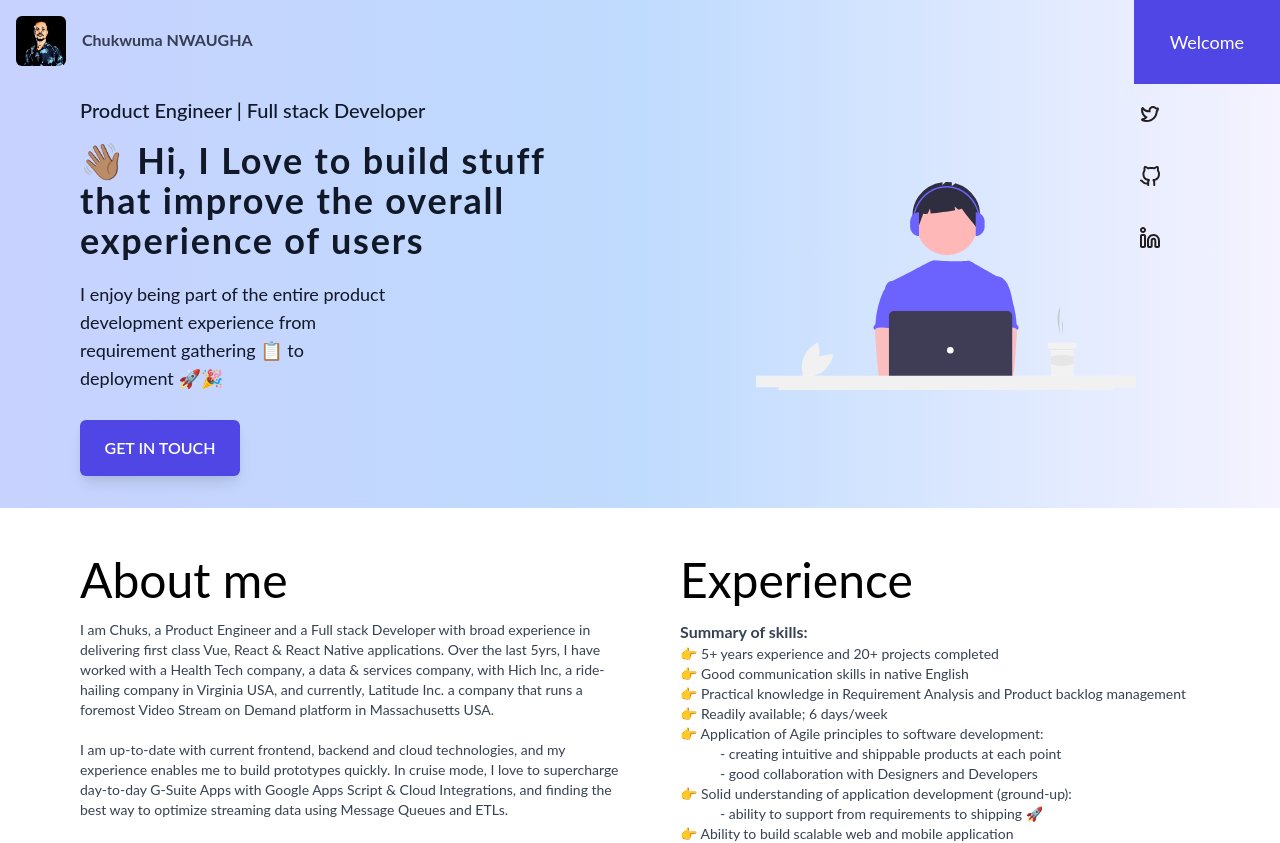
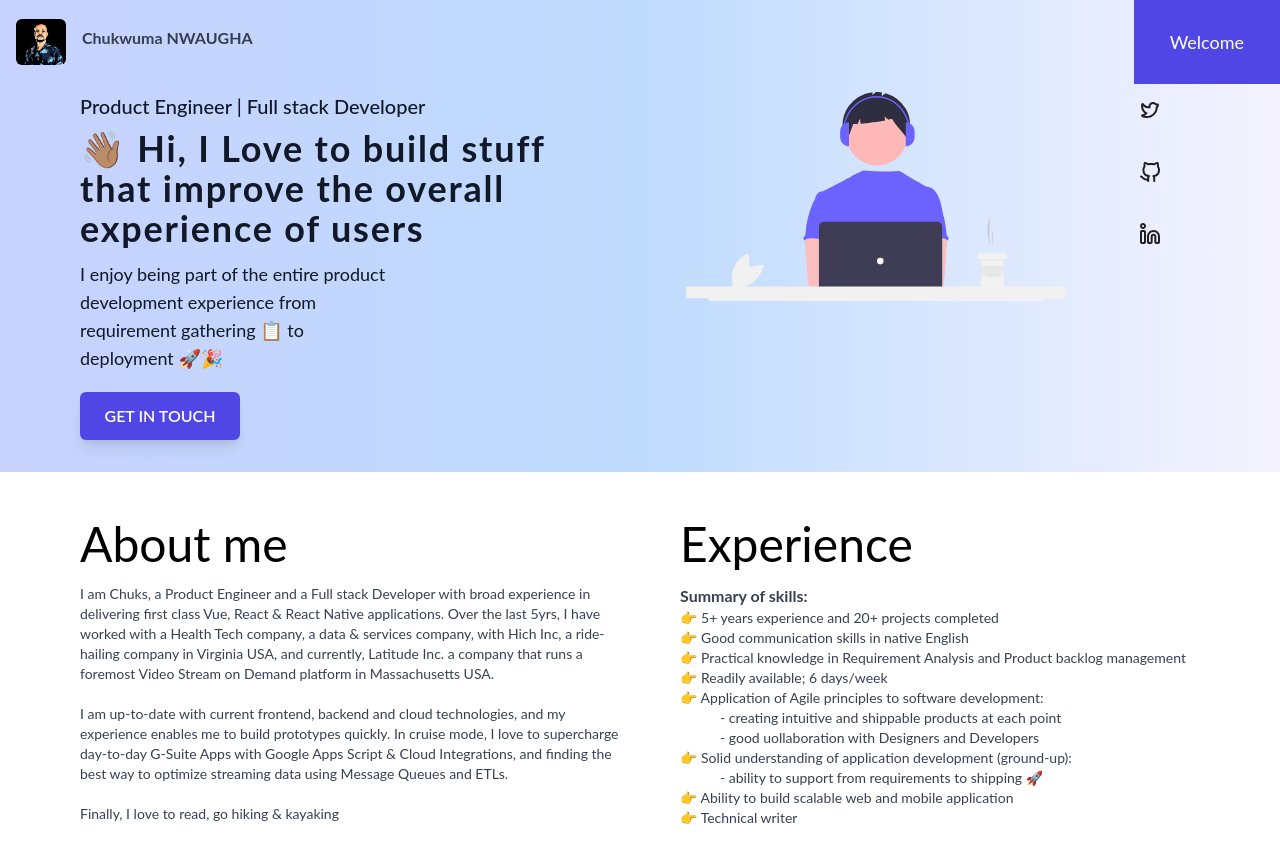
Before and after one commit to nwaughachukwuma/portfolio, a Next.js app: page / in a window 1280 px wide. Shown: the top 843 px of the page. Built offline with nearby package versions, Linux system fonts and the light colour scheme.

Commit message:
Replace next/image with img; use prefix-path add next export

```diff
--- a/components/sections/about.tsx
+++ b/components/sections/about.tsx
@@ -1,4 +1,4 @@
-import React, { useEffect, useCallback, useState } from 'react'
+import React from 'react'
 
 export function About() {
     return (
@@ -19,7 +19,7 @@ export function About() {
                     <div className="text-gray-700">
                         <b>Summary of skills:</b>
                         <br/>
-                        <ol type="a" className="text-sm sm:text-md">
+                        <ul className="text-sm sm:text-md">
                             <li>
                                 👉 5+ years experience and 20+ projects completed <br />
                             </li>
@@ -39,7 +39,7 @@ export function About() {
                                         - creating intuitive and shippable products at each point
                                     </li>
                                     <li>
-                                        - good collaboration with Designers and Developers
+                                        - good uollaboration with Designers and Developers
                                     </li>
                                 </ul>
                             </li>
@@ -57,7 +57,7 @@ export function About() {
                             <li>
                                 👉 <a role="link" target="_blank" rel="noopener noreferrer" href="https://medium.com/@c.nwaugha">Technical writer</a>
                             </li>
-                        </ol>
+                        </ul>
                     </div>
                 </div>
             </div>
--- a/components/sections/hero.tsx
+++ b/components/sections/hero.tsx
@@ -1,12 +1,12 @@
 import React from 'react'
 import Social from './social'
-import Image from 'next/image'
+import { prefix } from '../../utils/prefix';
 
 export function Hero() {
     return (
         <div className="block w-full px-5 mt-2 sm:px-0 sm:w-full">
-            <div className="flex justify-between">
-                <div className="grid mx-auto sm:ml-20">
+            <div className="flex flex-col sm:flex-row sm:justify-between">
+                <div className="grid sm:mx-auto place-content-center sm:ml-20">
                     <h1 className="mb-2 text-xl font-medium text-gray-900">Product Engineer | Full stack Developer </h1>
                     <h1 className="text-2xl font-bold leading-snug tracking-wider text-gray-900 sm:text-4xl"><span role="img" aria-label="waving hands">👋🏽</span> Hi,
                         I Love to build stuff <br />
@@ -23,8 +23,8 @@ export function Hero() {
                         <Social  />
                     </div>
                 </div>
-                <div className="justify-start hidden sm:flex">
-                    <Image className="-mt-20" height="380" width="380" objectFit="contain" objectPosition="center" src="/assets/images/coder.svg" alt="Coder illustration, courtesy https://undraw.co" />
+                <div className="hidden mx-auto sm:block">
+                    <img className="object-contain object-center" height="380" width="380" src={`${prefix}/assets/images/coder.svg`} alt="Coder illustration, courtesy https://undraw.co" />
                 </div>
                 <div className="h-40 pl-0.5 w-36 hidden sm:block">
                     <Social  />
--- a/components/sections/navbar.tsx
+++ b/components/sections/navbar.tsx
@@ -1,15 +1,14 @@
 import React from 'react'
-import Image from 'next/image'
+import { prefix } from '../../utils/prefix';
 
 export function NavBar() {
-
     return (
         // <!--header-->
         <nav className="">
             <div className="flex justify-between">
                 <div className="flex items-center justify-center">
                     <a className="m-4" href="/">
-                        <Image className="rounded-md"  width="50" height="50" src="/assets/images/dev_avatar.png" alt="Dev Avatar" />
+                        <img className="object-contain object-center rounded-md"  width="50" height="50" src={`${prefix}/assets/images/dev_avatar.png`} alt="Dev Avatar" />
                     </a>
                     <h1 className="-mt-2 text-gray-900 text-bold text-opacity-80"><b>Chukwuma NWAUGHA </b></h1>
                 </div>
@@ -36,7 +35,7 @@ export function NavBar() {
                             </li>
                         */}
                         <div className="m-4 sm:hidden">
-                            <Image height="60" width="60" objectFit="contain" objectPosition="center" src="/assets/images/coder.svg" alt="Coder illustration, courtesy https://undraw.co" />
+                            <img className="object-contain object-center" height="60" width="60" src={`${prefix}/assets/images/coder.svg`} alt="Coder illustration, courtesy https://undraw.co" />
                         </div>
                         <li className="hidden text-lg text-white bg-indigo-600 py-7 px-9 text-bold sm:block">
                             <a className="flex items-center justify-center" id="contact-button" href="/portfolio">
--- a/package.json
+++ b/package.json
@@ -8,6 +8,7 @@
     "deploy": "gh-pages -d .next",
     "dev": "next dev",
     "build": "next build",
+    "export": "next export",
     "start": "next start",
     "lint": "next lint"
   },
```
